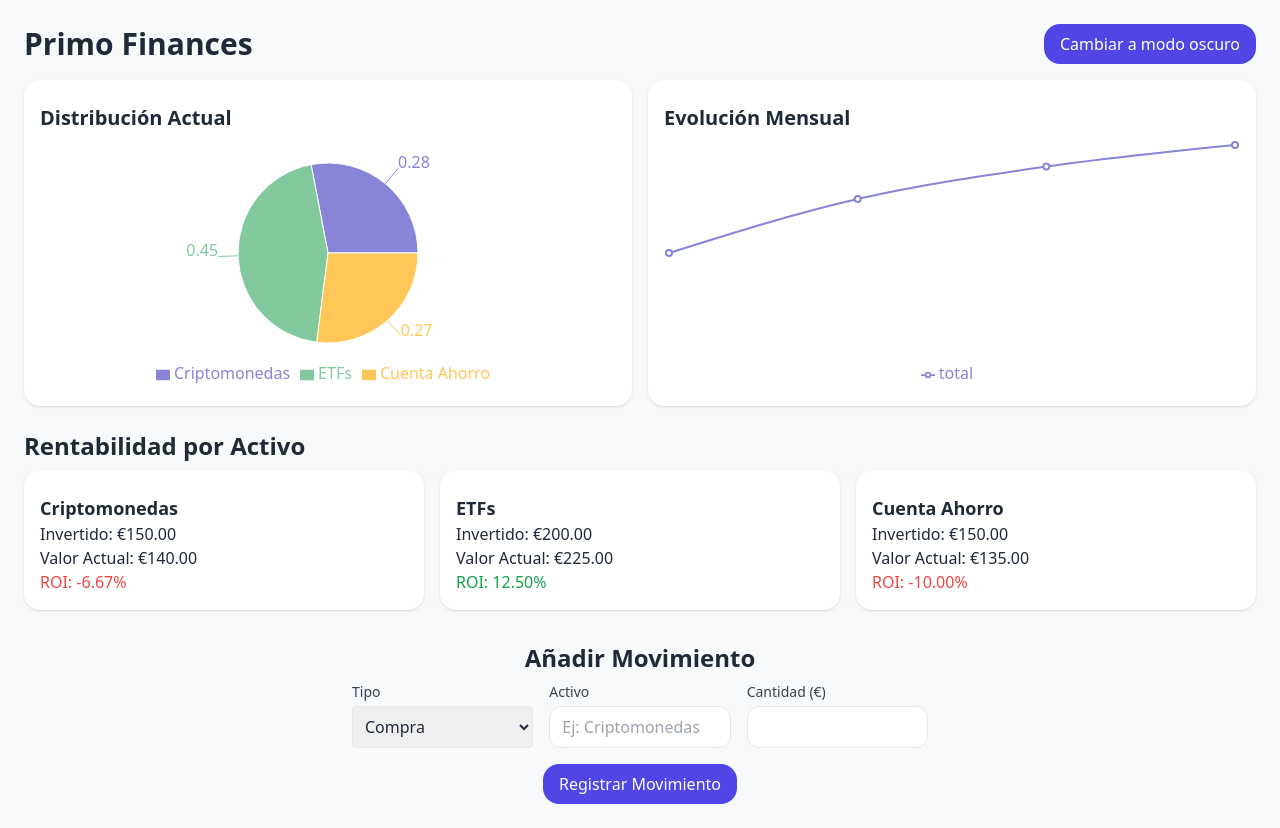
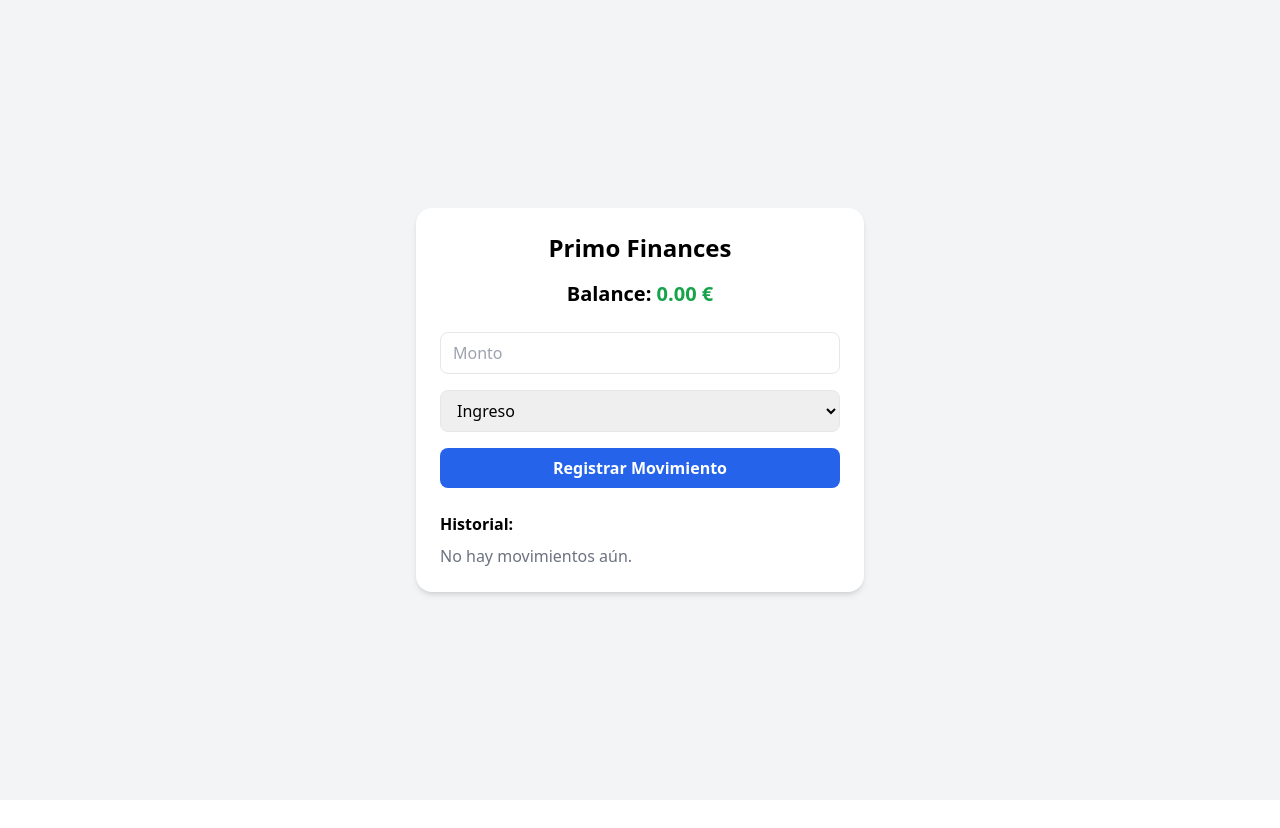
Before and after one commit to PrimoGramon/Primo-Finances, a React (Vite) app: page / in a window 1280 px wide. After the commit the page ends 800 px from the top, so only its background shows below. Built offline with nearby package versions, Linux system fonts and the light colour scheme.

Commit message:
Reiniciar app con balance inicial 0

```diff
--- a/src/App.jsx
+++ b/src/App.jsx
@@ -1,9 +1,87 @@
-// src/App.jsx
-
-import PrimoFinancesDashboard from "./PrimoFinancesDashboard";
+import React, { useState } from "react";
 
 function App() {
-  return <PrimoFinancesDashboard />;
+  const [balance, setBalance] = useState(0);
+  const [monto, setMonto] = useState("");
+  const [tipo, setTipo] = useState("ingreso");
+  const [movimientos, setMovimientos] = useState([]);
+
+  const registrarMovimiento = (e) => {
+    e.preventDefault();
+
+    const valor = parseFloat(monto);
+    if (isNaN(valor) || valor <= 0) return;
+
+    const nuevoMovimiento = {
+      id: Date.now(),
+      tipo,
+      monto: valor,
+    };
+
+    setMovimientos([nuevoMovimiento, ...movimientos]);
+
+    if (tipo === "ingreso") {
+      setBalance(balance + valor);
+    } else {
+      setBalance(balance - valor);
+    }
+
+    setMonto(""); // limpiar campo
+  };
+
+  return (
+    <div className="min-h-screen bg-gray-100 flex flex-col items-center justify-center p-4">
+      <div className="bg-white p-6 rounded-2xl shadow-md w-full max-w-md">
+        <h1 className="text-2xl font-bold mb-4 text-center">Primo Finances</h1>
+
+        <h2 className="text-xl font-semibold text-center mb-6">
+          Balance: <span className={balance >= 0 ? "text-green-600" : "text-red-600"}>{balance.toFixed(2)} €</span>
+        </h2>
+
+        <form onSubmit={registrarMovimiento} className="flex flex-col gap-4 mb-6">
+          <input
+            type="number"
+            step="0.01"
+            placeholder="Monto"
+            value={monto}
+            onChange={(e) => setMonto(e.target.value)}
+            className="border rounded-lg px-3 py-2"
+          />
+
+          <select
+            value={tipo}
+            onChange={(e) => setTipo(e.target.value)}
+            className="border rounded-lg px-3 py-2"
+          >
+            <option value="ingreso">Ingreso</option>
+            <option value="gasto">Gasto</option>
+          </select>
+
+          <button
+            type="submit"
+            className="bg-blue-600 text-white rounded-lg py-2 font-semibold hover:bg-blue-700"
+          >
+            Registrar Movimiento
+          </button>
+        </form>
+
+        <div>
+          <h3 className="font-semibold mb-2">Historial:</h3>
+          <ul className="space-y-1">
+            {movimientos.map((mov) => (
+              <li key={mov.id} className="flex justify-between">
+                <span>{mov.tipo}</span>
+                <span className={mov.tipo === "ingreso" ? "text-green-600" : "text-red-600"}>
+                  {mov.tipo === "ingreso" ? "+" : "-"}{mov.monto.toFixed(2)} €
+                </span>
+              </li>
+            ))}
+            {movimientos.length === 0 && <li className="text-gray-500">No hay movimientos aún.</li>}
+          </ul>
+        </div>
+      </div>
+    </div>
+  );
 }
 
 export default App;
```
